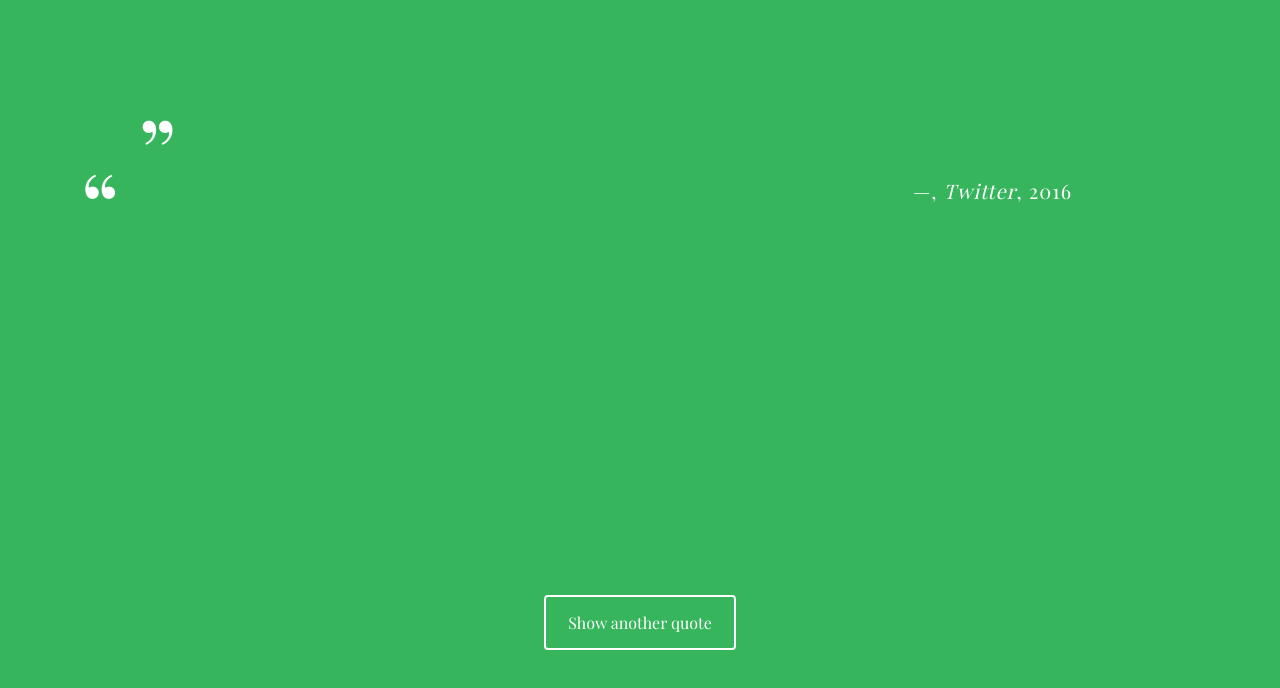
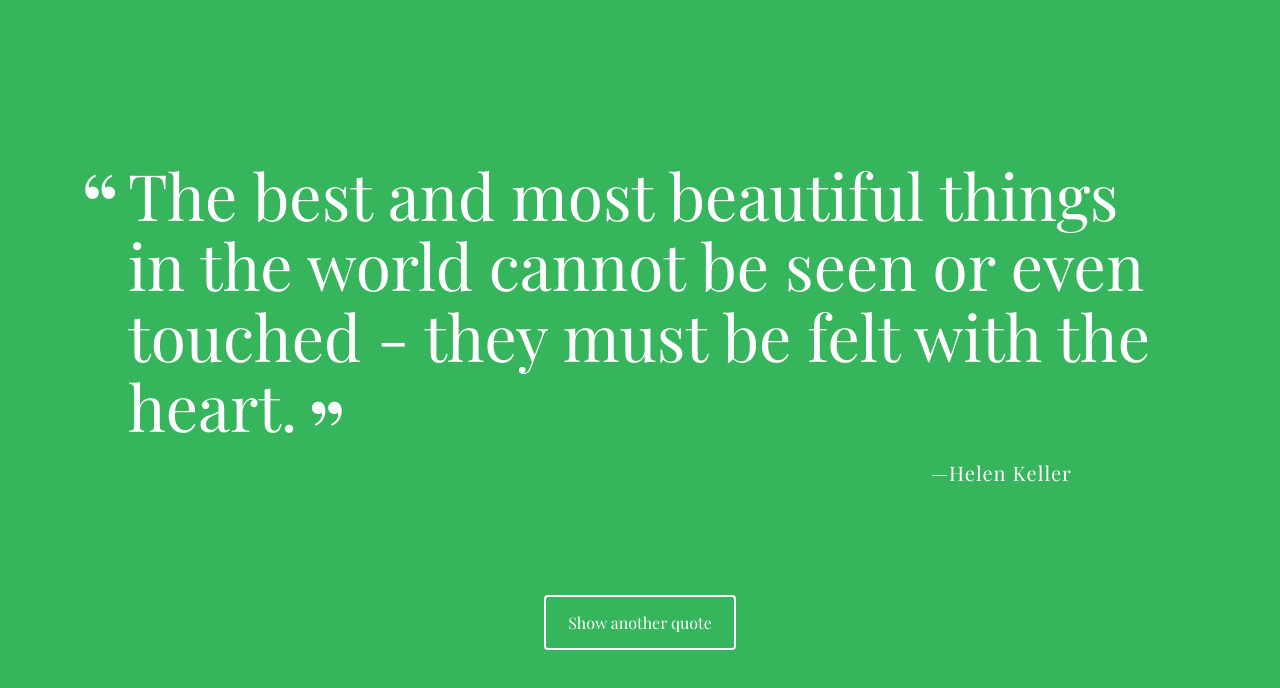
Before and after one commit to david-schultz/treehouse-project-1, a plain HTML site: page index.html in a window 1280 px wide. Drawn offline with nearby package versions, Linux system fonts and the light colour scheme; a web font is replaced by a local one.

Commit message:
08/11-02
-Replaced the quote in index.html
-set innerHTML inside printQuote()

```diff
--- a/index.html
+++ b/index.html
@@ -12,8 +12,8 @@
   <div class="container">
 
     <div id="quote-box">
-      <p class="quote"></p>
-      <p class="source" ><span class="citation">Twitter</span><span class="year">2016</span></p>
+      <p class="quote">Every great developer you know got there by solving problems they were unqualified to solve until they actually did it.</p>
+      <p class="source">Patrick McKenzie<span class="citation">Twitter</span><span class="year">2016</span></p>
     </div>
 
     <button id="loadQuote">Show another quote</button>
--- a/js/script.js
+++ b/js/script.js
@@ -91,8 +91,10 @@ function printQuote() {
     htmlStr += '<span class="year">' + q.year + '</span>';
   }
   htmlStr += '</p>';
+  document.getElementById('quote-box').innerHTML = htmlStr;
   return htmlStr;
 }
+console.log(printQuote());
 
 /***
 When the "Show another quote" button is clicked, the event listener
```
